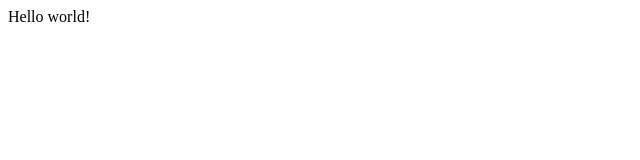
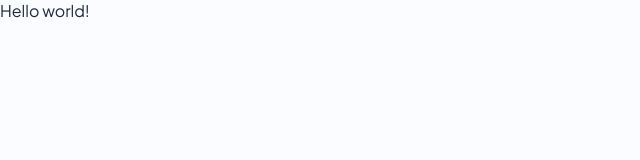
Before and after one commit to Ardiyanto24/mockup-website-kertas-lipat, a Next.js app: page / in a window 1280 px wide. Shown: the top 160 px of the page, without its empty margins (0-640 px from the left). Built offline with nearby package versions, Linux system fonts and the light colour scheme.

Commit message:
chore(app): configure globals.css and layout metadata

```diff
--- /dev/null
+++ b/src/app/globals.css
@@ -0,0 +1,97 @@
+@import url('https://fonts.googleapis.com/css2?family=Plus+Jakarta+Sans:ital,wght@0,300;0,400;0,500;0,600;0,700;0,800;1,400&display=swap');
+
+:root {
+  /* Color Palette */
+  --color-primary: #267AEC;
+  --color-primary-hover: #1966d2;
+  --color-primary-light: #e8f1fe;
+  --color-secondary-orange: #FF8A3D;
+  --color-secondary-orange-hover: #e0742d;
+  --color-secondary-orange-light: #fff3eb;
+  --color-secondary-teal: #00D2D3;
+  --color-secondary-teal-light: #ebfdfd;
+  --color-secondary-purple: #9c27b0;
+  --color-secondary-purple-light: #fbeefe;
+
+  /* Backgrounds */
+  --color-bg-light: #fafcff;
+  --color-bg-dark: #0f172a;
+  --color-bg-card: #ffffff;
+
+  /* Text colors */
+  --color-text-main: #1e293b;
+  --color-text-muted: #64748b;
+  --color-text-light: #f8fafc;
+
+  /* Borders & Shadows */
+  --color-border: #e2e8f0;
+  --shadow-sm: 0 1px 3px rgba(0, 0, 0, 0.05);
+  --shadow-md: 0 4px 6px -1px rgba(38, 122, 236, 0.08), 0 2px 4px -1px rgba(38, 122, 236, 0.03);
+  --shadow-lg: 0 10px 15px -3px rgba(38, 122, 236, 0.12), 0 4px 6px -2px rgba(38, 122, 236, 0.05);
+  --shadow-premium: 0 20px 25px -5px rgba(38, 122, 236, 0.15), 0 10px 10px -5px rgba(38, 122, 236, 0.04);
+
+  /* Border Radius */
+  --radius-sm: 6px;
+  --radius-md: 12px;
+  --radius-lg: 20px;
+  --radius-full: 9999px;
+
+  /* Font Stack */
+  --font-sans: 'Plus Jakarta Sans', -apple-system, BlinkMacSystemFont, 'Segoe UI', Roboto, Helvetica, Arial, sans-serif;
+
+  /* Transitions */
+  --transition-fast: 0.15s ease;
+  --transition-normal: 0.3s cubic-bezier(0.4, 0, 0.2, 1);
+  --transition-slow: 0.5s cubic-bezier(0.4, 0, 0.2, 1);
+}
+
+* {
+  box-sizing: border-box;
+  padding: 0;
+  margin: 0;
+}
+
+html,
+body {
+  max-width: 100vw;
+  overflow-x: hidden;
+  font-family: var(--font-sans);
+  background-color: var(--color-bg-light);
+  color: var(--color-text-main);
+  -webkit-font-smoothing: antialiased;
+  -moz-osx-font-smoothing: grayscale;
+}
+
+a {
+  color: inherit;
+  text-decoration: none;
+}
+
+button {
+  font-family: var(--font-sans);
+  cursor: pointer;
+  border: none;
+  background: none;
+  outline: none;
+}
+
+ul {
+  list-style: none;
+}
+
+/* Base styles for containers */
+.container {
+  width: 100%;
+  max-width: 1200px;
+  margin-right: auto;
+  margin-left: auto;
+  padding-right: 24px;
+  padding-left: 24px;
+}
+
+@media (max-width: 768px) {
+  .container {
+    padding-right: 16px;
+    padding-left: 16px;
+  }
+}
--- a/src/app/layout.tsx
+++ b/src/app/layout.tsx
@@ -1,8 +1,9 @@
 import type { Metadata } from "next";
+import "./globals.css";
 
 export const metadata: Metadata = {
-  title: "Create Next App",
-  description: "Generated by create next app",
+  title: "Kertas Lipat - Platform E-Commerce & Kustomisasi Cetak Kreatif",
+  description: "Cetak ide kreatifmu tanpa batas minimum order kaku. Solusi branding UMKM, event kampus, sekolah, dan merchandise custom premium.",
 };
 
 export default function RootLayout({
@@ -11,7 +12,7 @@ export default function RootLayout({
   children: React.ReactNode;
 }>) {
   return (
-    <html lang="en">
+    <html lang="id">
       <body>{children}</body>
     </html>
   );
```
